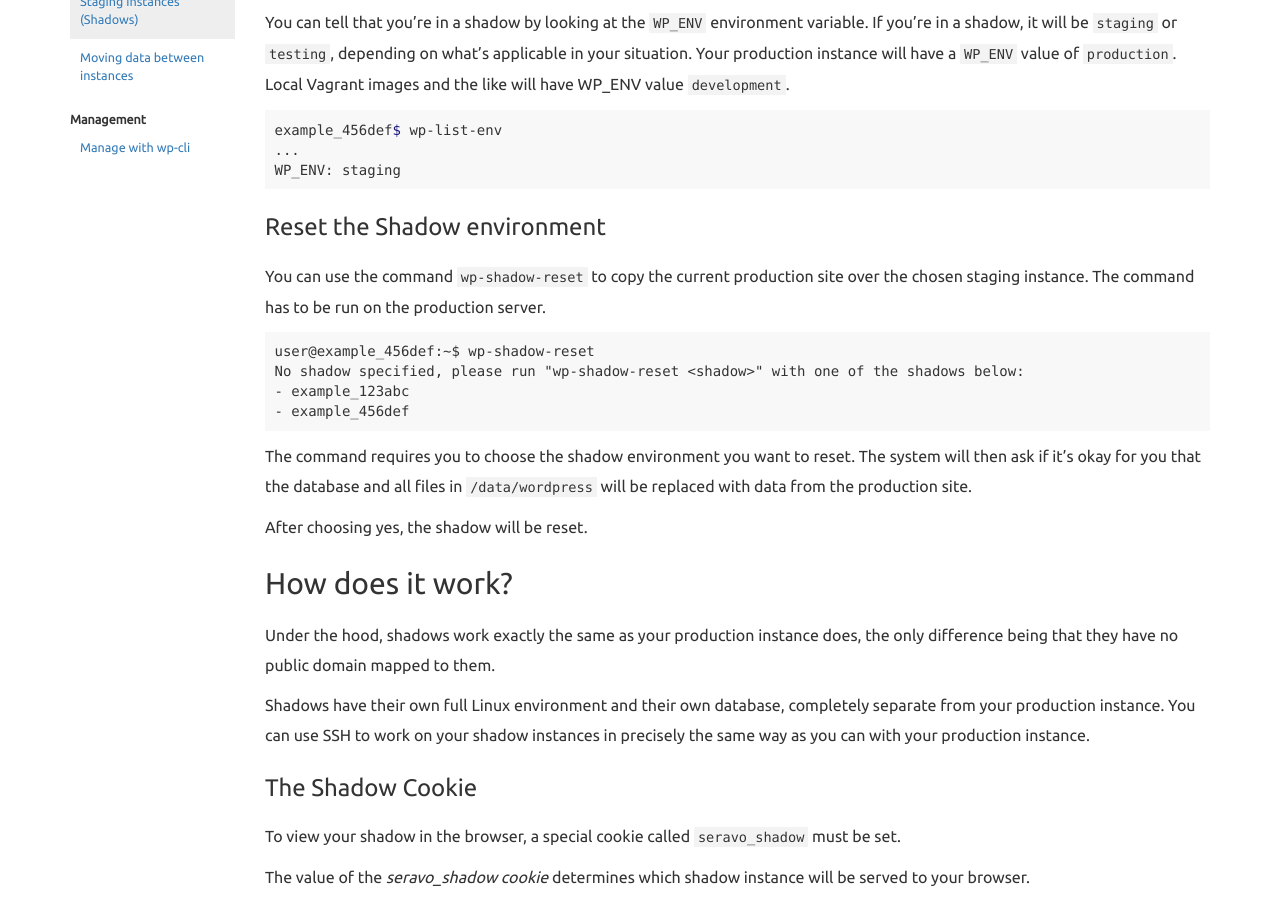
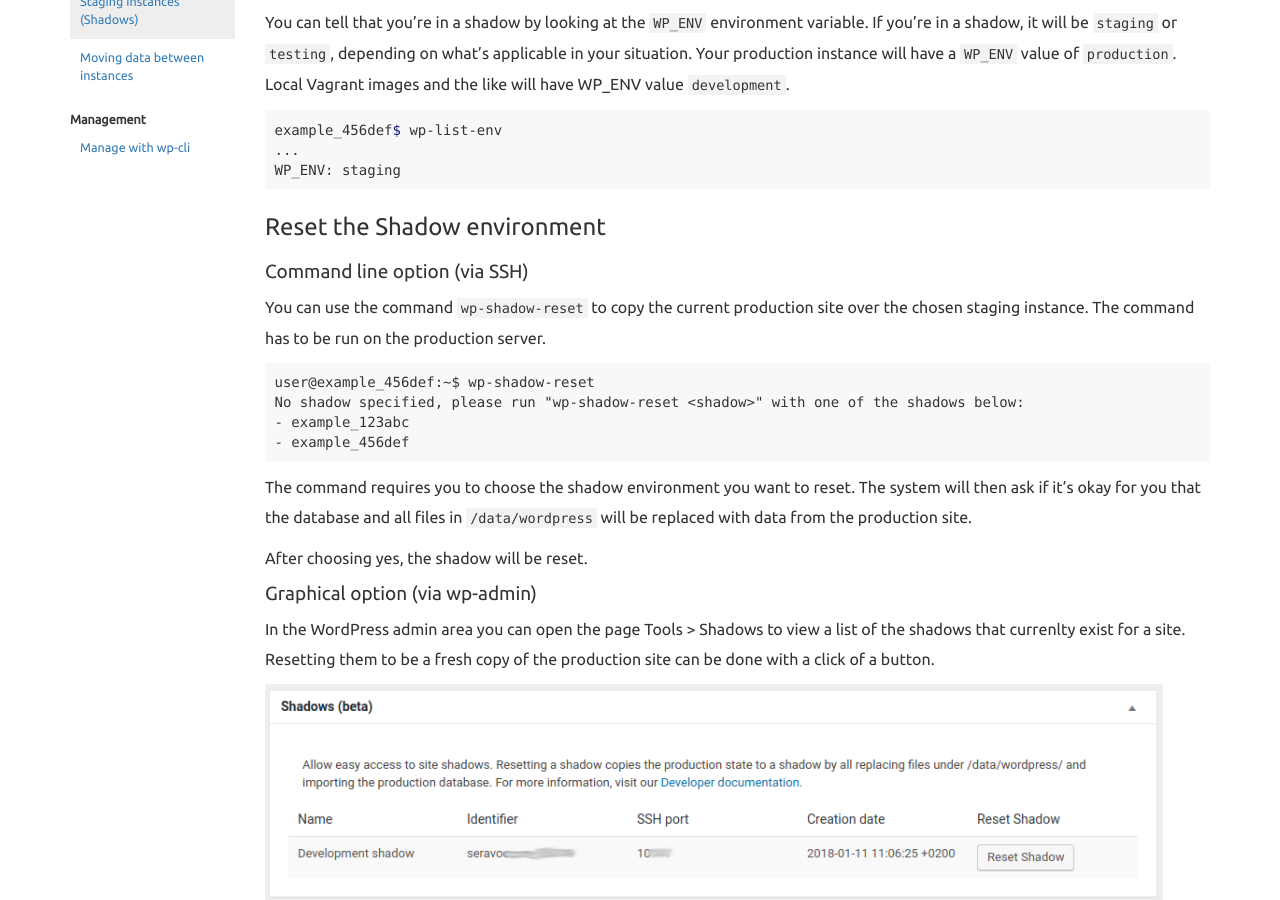
Before and after one commit to Seravo/docs, a Jekyll site: the page built from _posts/2016-05-11-shadows.md, in a window 1280 px wide and 900 px high, scrolled down 1418 px. Built offline with Jekyll 4.4.1, drawn with Linux system fonts in a browser that asks for light colours; nearby versions of some CDN libraries.

Commit message:
Extend the shadow docs to cover the shadows list in wp-admin area

````diff
--- a/_posts/2016-05-11-shadows.md
+++ b/_posts/2016-05-11-shadows.md
@@ -47,6 +47,8 @@ WP_ENV: staging
 
 ### Reset the Shadow environment
 
+#### Command line option (via SSH)
+
 You can use the command `wp-shadow-reset` to copy the current production site over the chosen staging instance. The command has to be run on the production server.
 
 ```
@@ -59,6 +61,13 @@ No shadow specified, please run "wp-shadow-reset <shadow>" with one of the shado
 The command requires you to choose the shadow environment you want to reset. The system will then ask if it's okay for you that the database and all files in `/data/wordpress` will be replaced with data from the production site.
 
 After choosing yes, the shadow will be reset.
+
+#### Graphical option (via wp-admin)
+
+In the WordPress admin area you can open the page Tools &gt; Shadows to view a list of the shadows that currenlty exist for a site. Resetting them to be a fresh copy of the production site can be done with a click of a button.
+
+![Shadows overview in WordPress admin]({{site.baseurl}}/images/shadows-list.png)
+
 
 ## How does it work?
 
````
Also changed, not shown: images/shadows-list.png (added).
